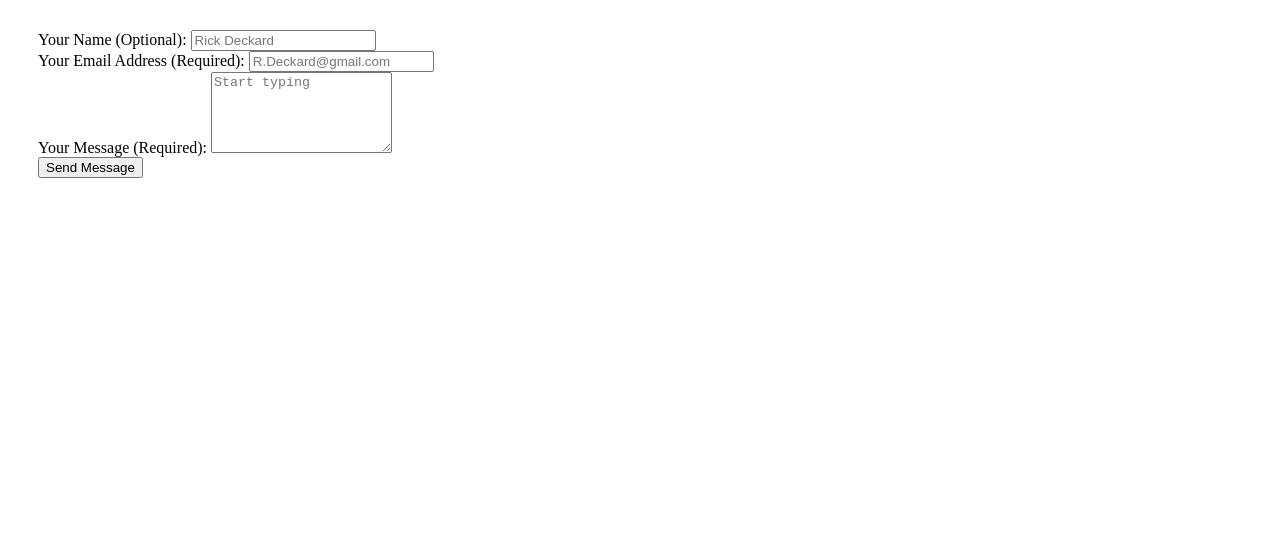
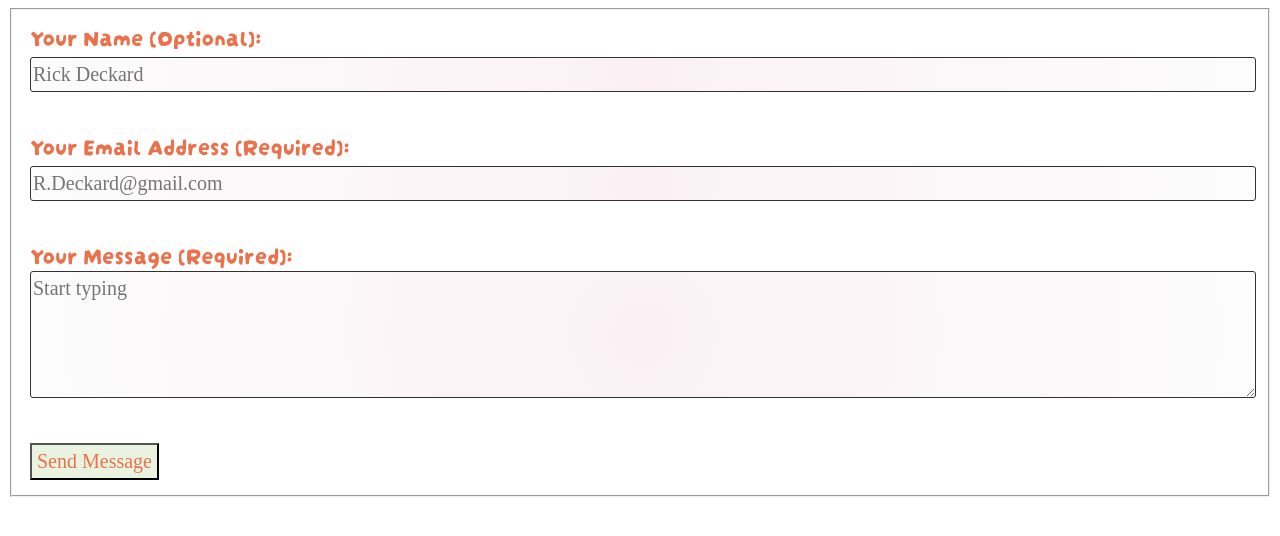
Before and after one commit to iemd-web/contact-form, a plain HTML site: page index.html in a window 1280 px wide. Drawn offline with Linux system fonts and the light colour scheme.

Commit message:
more styling fonts + textarea

```diff
--- a/css/contact-form.css
+++ b/css/contact-form.css
@@ -1,29 +1,51 @@
 @font-face {
     font-family: 'Basiic pixel';
-    src: url('/css/fonts/basiic-font.ttf') format('truetype');
+    src: url('/contact-form/css/fonts/basiic-font.ttf') format('truetype');
 }
 @font-face {
   font-family: 'Darumadrop One';
   font-style: NORMAL;
-  src: url('/css/fonts/Darumadrop_One/DarumadropOne-Regular.ttf') format('truetype');
+  src: url('/contact-form/css/fonts/Darumadrop_One/DarumadropOne-Regular.ttf') format('truetype');
 }
 @font-face {
   font-family: 'Gaegu';
   font-style: normal;
   font-weight: REGULAR;
-  src: url('/css/fonts/Gaegu/Gaegu-Regular.ttf') format('truetype');
+  src: url('/contact-form/css/fonts/Gaegu/Gaegu-Regular.ttf') format('truetype');
 }
 @font-face {
     font-family: 'Hachi Maru Pop';
     font-style: normal;
     font-weight: regular;
-    src: url('/css/fonts/HachiMaruPop/HachiMaruPop-Regular.ttf') format('truetype');
+    src: url('/contact-form/css/fonts/HachiMaruPop/HachiMaruPop-Regular.ttf') format('truetype');
 }
 /*---------- coding the actual form format ----------*/
-fieldset {
-    padding: 10px;
-    margin: 10px;
-    outline: 3px dashed var(--Color-13);
-    border: 10px solid transparent;
-    border-image: repeating-linear-gradient(45deg, #ac446d, #f7b2ad 10px, #eaf1d6 10px, #eaf1d6 20px, #e9724c 20px, var(--Color-6) 30px) 1;
+input {
+    display: inline-block;
 }
+input, textarea {
+    width:100%;
+    resize: vertical;
+
+    background-image: radial-gradient(circle, #fbf1f5 0%, #fcfcfc 100%);
+    border: 1px solid #333232;
+
+    border-radius: 3px;
+    padding: 5px 2px;
+    color: #333232;
+
+    font-family: Basiic;
+    font-size: 1.25rem;
+}
+body {
+    color:#e9724c;
+    font-family: Darumadrop One;
+    font-size: 1.5rem;
+}
+button {
+    padding: 5px;
+    background-color:#eaf3df;
+    color: #e9724c;
+    font-family: Basiic;
+    font-size: 1.25rem;
+}
```
Also changed, not shown: index.html (+9 -0 lines).
